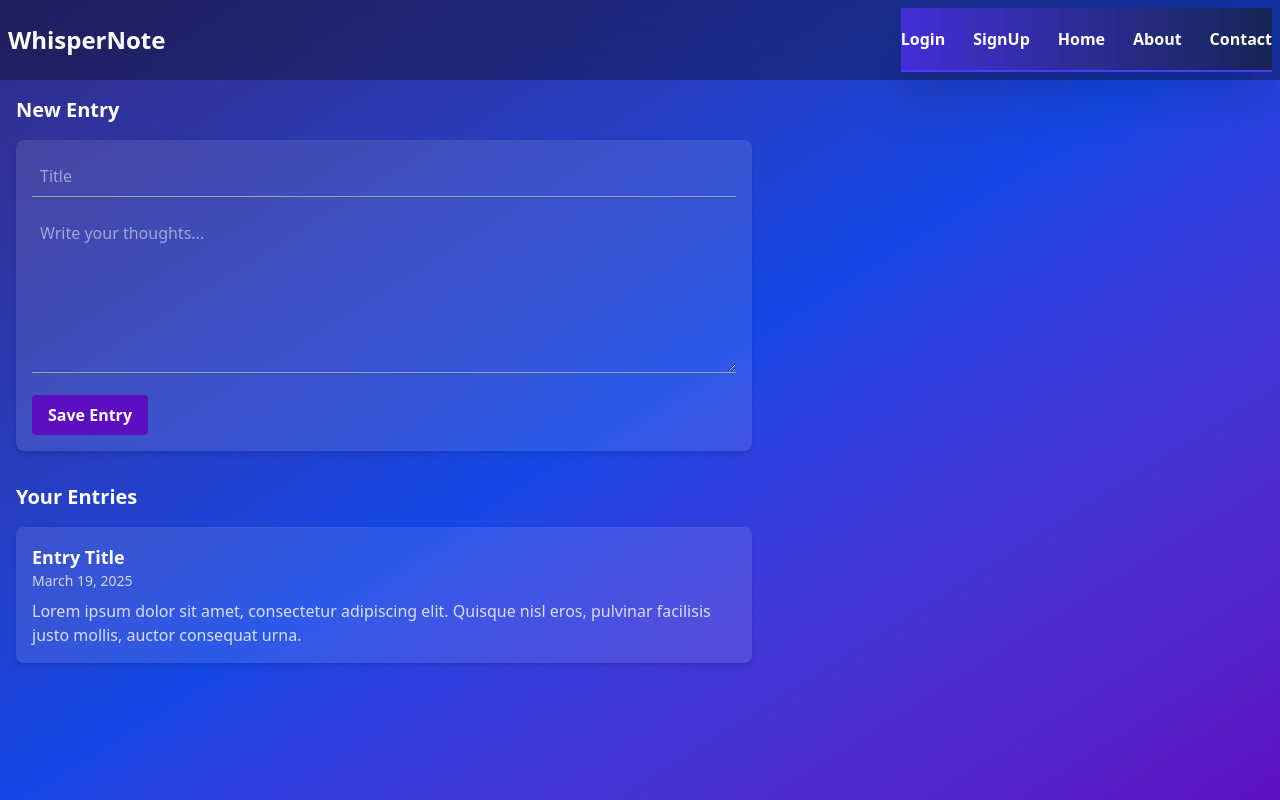
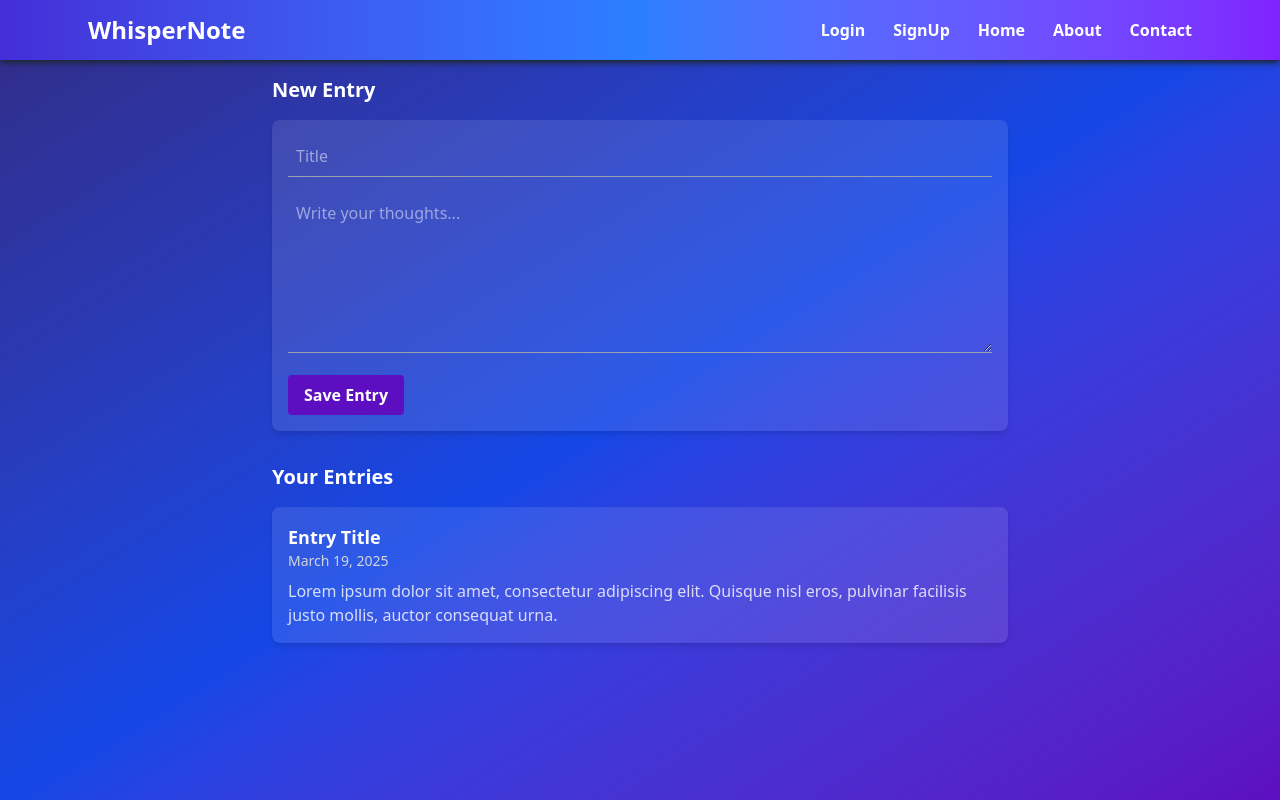
Before and after one commit to dikie001/diary, a React (Vite) app: page / in a window 1280 px wide. Built offline with nearby package versions, Linux system fonts and the light colour scheme.

Commit message:
refactor: improve Navbar styling and enhance layout consistency across pages

```diff
--- a/src/components/Navbar.jsx
+++ b/src/components/Navbar.jsx
@@ -12,22 +12,25 @@ const Navbar = () => {
 
   return (
     <div
-    className="w-full relative sticky top-0 left-0 right-0 z-10 drop-shadow-2xl items-center flex justify-center border-b-2 border-b-indigo-600 h-16 bg-gradient-to-r from-indigo-700 to-blue-950"
+    className="w-full relative z-100 flex justify-between items-center h-16 p-2 bg-gradient-to-r from-indigo-700 via-blue-500 to-violet-600  backdrop-blur-lg shadow-md shadow-gray-800 "
 
     >
-      <div className="hidden lg:block space-x-5 text-white font-bold lg:space-x-7">
-        <Link to="/login">Login</Link>
-        <Link to="/signup">SignUp</Link>
-        <Link to="/">Home</Link>
-        <Link to="/about">About</Link>
-        <Link to="/contact">Contact</Link>
+
+      <h1 className="lg:ml-20 text-2xl font-extrabold text-">WhisperNote</h1>
+      <div className="hidden lg:block lg:mr-20 space-x-5 text-white font-bold lg:space-x-7">
+        <Link className='hover:border-b-cyan-500 border-b-3 border-b-transparent transition-all duration-300 hover:text-fuchsia-700 active:border-b-cyan-500 active:text-fuchsia-900' to="/login">Login</Link>
+        <Link className='hover:border-b-cyan-500 border-b-3 border-b-transparent transition-all duration-300 hover:text-fuchsia-700 active:border-b-cyan-500 active:text-fuchsia-900' to="/signup">SignUp</Link>
+        <Link className='hover:border-b-cyan-500 border-b-3 border-b-transparent transition-all duration-300 hover:text-fuchsia-700 active:border-b-cyan-500 active:text-fuchsia-900' to="/">Home</Link>
+        <Link className='hover:border-b-cyan-500 border-b-3 border-b-transparent transition-all duration-300 hover:text-fuchsia-700 active:border-b-cyan-500 active:text-fuchsia-900' to="/about">About</Link>
+        <Link className='hover:border-b-cyan-500 border-b-3 border-b-transparent transition-all duration-300 hover:text-fuchsia-700 active:border-b-cyan-500 active:text-fuchsia-900' to="/contact">Contact</Link>
       </div>
+
 
       {/* Mobile Menu */}
       <div
         className={`${
           isOpen ? "block" : "hidden"
-        } flex flex-col w-60 md:w-80 items-center z-30 absolute top-5 right-5 text-white font-semibold pt-4 bg-black/50 backdrop-blur-3xl p-2 rounded-2xl shadow-lg shadow-gray-700`}
+        } flex flex-col w-60 md:w-80 items-center  z-30 absolute top-5 right-5 text-white font-semibold pt-4 bg-black/50 backdrop-blur-3xl p-2 rounded-2xl shadow-lg shadow-gray-700`}
       >
         <button
           onClick={() => setIsOpen(false)}
--- a/src/pages/About.jsx
+++ b/src/pages/About.jsx
@@ -4,26 +4,23 @@ import Navbar from "../components/Navbar";
 const About = () => {
   return (
     <>
-     <header className="flex sticky z-40 top-0 left-0 right-0 justify-between items-center p-2 bg-gradient-to-b from-indigo-800  to-violet-700 shadow-lg shadow-gray-800">
-        <h1 className="text-2xl text-white font-bold">WhisperNote</h1>
-        <nav>
-        <Navbar/>
-        </nav>
-      </header>
-    <div className="flex-grow p-6 overflow-y-auto h-dvh flex flex-col items-center justify-center bg-gradient-to-b from-indigo-800 via-blue-600 to-violet-700 px-6">
+      <Navbar />
 
-      <div className="max-w-lg   text-center text-white bg-black/20 backdrop-blur-md p-6  rounded-lg shadow-lg">
-        <h2 className="text-3xl font-extrabold tracking-wide">About WhisperNote</h2>
+      <div className="flex-grow  p-6 overflow-y-auto h-dvh flex flex-col items-center justify-center bg-gradient-to-b from-indigo-800 via-blue-600 to-violet-700 px-6">
+        <div className="max-w-lg inset-0   text-center text-white bg-black/20 backdrop-blur-md p-6  rounded-lg shadow-lg">
+          <h2 className="text-3xl font-extrabold tracking-wide">
+            About WhisperNote
+          </h2>
           <p className="mt-6 text-lg  leading-relaxed font-light">
-          WhisperNote is a modern, secure, and intuitive digital diary designed
-          to help you document your thoughts, ideas, and reflections effortlessly.
-          With a sleek interface and seamless experience, it’s built for those who
-          value privacy, simplicity, and self-expression.
+            WhisperNote is a modern, secure, and intuitive digital diary
+            designed to help you document your thoughts, ideas, and reflections
+            effortlessly. With a sleek interface and seamless experience, it’s
+            built for those who value privacy, simplicity, and self-expression.
           </p>
           <p className="mt-4 text-lg leading-relaxed font-light">
             Whether you're journaling your day, capturing creative insights, or
-          setting personal goals, WhisperNote keeps your words safe and beautifully
-          organized—anytime, anywhere.
+            setting personal goals, WhisperNote keeps your words safe and
+            beautifully organized—anytime, anywhere.
           </p>
         </div>
       </div>
--- a/src/pages/Contact.jsx
+++ b/src/pages/Contact.jsx
@@ -4,12 +4,9 @@ import Navbar from "../components/Navbar";
 const Contact = () => {
   return (
     <>
-          <header className="flex sticky z-40 top-0 left-0 right-0 justify-between items-center p-2 bg-gradient-to-r from-indigo-700 via-blue-500 to-violet-600  backdrop-blur-lg shadow-lg shadow-gray-800">
-        <h1 className="text-2xl text-white font-bold">WhisperNote</h1>
-        <nav>
+
         <Navbar/>
-        </nav>
-      </header>
+
       <div className="h-dvh flex  flex-col items-center bg-gradient-to-r from-indigo-700 via-blue-500 to-violet-600 px-6 pt-1">
 
 
--- a/src/pages/Diary.jsx
+++ b/src/pages/Diary.jsx
@@ -4,16 +4,9 @@ import Navbar from '../components/Navbar';
 const Diary = () => {
   return (
     <div className="h-screen flex overflow-y-auto flex-col bg-gradient-to-br from-indigo-900 via-blue-700 to-violet-800 text-white">
-      {/* Header */}
-      <header className="w-full mx-auto overflow-visible flex sticky top-0 left-0 right-0 justify-between items-center p-2 bg-black/30 backdrop-blur-md">
-        <h1 className="text-2xl font-bold">WhisperNote</h1>
-        <nav>
-        <Navbar/>
-        </nav>
-      </header>
-
+    <Navbar/>
       {/* Main Content */}
-      <main className="p-4 w-full md:w-[80%] h-dvh lg:w-[60%]  ">
+      <main className="p-4 w-full md:w-[80%] h-dvh lg:w-[60%] m-auto ">
         {/* Diary Entry Form */}
         <section className="mb-8">
           <h2 className="text-xl font-semibold mb-4">New Entry</h2>
--- a/src/pages/Login.jsx
+++ b/src/pages/Login.jsx
@@ -1,52 +1,78 @@
-import { useState } from 'react';
-import { auth, provider, db } from '../firebase/config';
-import { signInWithEmailAndPassword, signInWithPopup } from 'firebase/auth';
-import { collection, query, where, getDocs } from 'firebase/firestore';
-import { toast } from 'react-hot-toast';
-import { useNavigate } from 'react-router-dom';
+import { useState } from "react";
+import { auth, provider, db } from "../firebase/config";
+import { signInWithEmailAndPassword, signInWithPopup } from "firebase/auth";
+import { collection, query, where, getDocs } from "firebase/firestore";
+import { toast } from "react-hot-toast";
+import { useNavigate } from "react-router-dom";
+import { FaFacebook, FaGoogle } from "react-icons/fa";
+import { FaFacebookF } from "react-icons/fa6";
 
 const Login = () => {
-  const [username, setUsername] = useState('');
-  const [password, setPassword] = useState('');
+  const [username, setUsername] = useState("");
+  const [password, setPassword] = useState("");
   const navigate = useNavigate();
 
   const handleLogin = async (e) => {
     e.preventDefault();
-    const loginLoader = toast.loading('Logging in...');
+    const loginLoader = toast.loading("Logging in...");
 
     try {
       let userEmail = username;
 
       // 🔍 Fetch email if username is used
-      if (!username.includes('@')) {
-        const usersRef = collection(db, 'users');
-        const q = query(usersRef, where('username', '==', username));
+      if (!username.includes("@")) {
+        const usersRef = collection(db, "users");
+        const q = query(usersRef, where("username", "==", username));
         const querySnapshot = await getDocs(q);
 
         if (!querySnapshot.empty) {
           userEmail = querySnapshot.docs[0].data().email;
         } else {
-          toast.error('Username not found!', { id: loginLoader });
+          toast.error("Username not found!", { id: loginLoader });
           return;
         }
       }
-     navigate('/')
+      navigate("/");
       await signInWithEmailAndPassword(auth, userEmail, password);
-      toast.success('Logged in Successfully!', { id: loginLoader });
+      toast.success("Logged in Successfully!", { id: loginLoader });
 
       // Clear fields
-      setUsername('');
-      setPassword('');
+      setUsername("");
+      setPassword("");
     } catch (e) {
       console.log(e);
-      toast.error('Invalid login credentials', { id: loginLoader });
+      toast.error("Invalid login credentials", { id: loginLoader });
     }
   };
 
+  const GoogleSignIn = async (e) => {
+    const loadingToast = toast.loading("Signing in...");
+
+    e.preventDefault();
+    try {
+      await signInWithPopup(auth, provider);
+      toast.success("Signed in Successfully...", { id: loadingToast });
+    } catch (e) {
+      console.log(e);
+      toast.error("Error from application, Try again...", {id:loadingToast})
+    }
+    navigate('/')
+  };
+
+  const FacebookSignIn = async(e)=>{
+    e.preventDefault();
+    toast.error("Facebook login not impemented.")
+  }
+
   return (
     <div className="min-h-screen flex items-center justify-center px-4 bg-gradient-to-br from-indigo-800 via-blue-600 to-violet-700">
-      <div className="bg-white/10 backdrop-blur-lg p-8 rounded-2xl shadow-lg w-full max-w-md sm:max-w-lg md:max-w-xl lg:max-w-2xl text-white">
-        <img src="logo.ico" alt="logo" className="mx-auto rounded-full" width={90} />
+      <div className="bg-white/10 backdrop-blur-lg p-8 rounded-2xl shadow-lg w-full max-w-md sm:max-w-lg md:max-w-xl lg:max-w-xl text-white">
+        <img
+          src="logo.ico"
+          alt="logo"
+          className="mx-auto rounded-full"
+          width={90}
+        />
         <h2 className="text-2xl font-bold text-center mb-6">Welcome Back</h2>
 
         <form onSubmit={handleLogin} className="space-y-4">
@@ -81,10 +107,28 @@ const Login = () => {
             Login
           </button>
         </form>
+        <h1 className="text-gray-300 text-center mt-5">Or sign in using:</h1>
+        <div className="flex items-center justify-center mt-2 gap-5">
+          <button
+            onClick={GoogleSignIn}
+            className="flex items-center  gap-4 bg-white/10 hover:bg-black/5 rounded-md font-bold active:bg-black/10 py-2 px-5"
+          >
+            <FaGoogle className="text-lg text-cyan-300" /> Google
+          </button>
+          <button
+            onClick={FacebookSignIn}
+            className="bg-white/10 flex items-center gap-4 hover:bg-black/5 rounded-md font-bold active:bg-black/10 py-2 px-5"
+          >
+            <FaFacebookF className="text-lg text-cyan-300" /> Facebook
+          </button>
+        </div>
 
-        <p className="text-sm text-center mt-4">
-          Don't have an account?{' '}
-          <a href="/signup" className="text-fuchsia-400 hover:underline">
+        <p className="text-sm text-start mt-5">
+          Don't have an account?{" "}
+          <a
+            href="/signup"
+            className="text-green-400 font-bold hover:underline"
+          >
             Sign up
           </a>
         </p>
--- a/src/pages/Signup.jsx
+++ b/src/pages/Signup.jsx
@@ -92,9 +92,9 @@ const Signup = () => {
           </button>
         </form>
 
-        <p className="text-sm text-center mt-4">
+        <p className="text-sm text-start mt-5">
           Already have an account?{' '}
-          <a href="/login" className="text-fuchsia-400 hover:underline">
+          <a href="/login" className="text-green-400 font-bold hover:underline">
             Login
           </a>
         </p>
```
Lines whose indentation alone changed are shown as unchanged.
